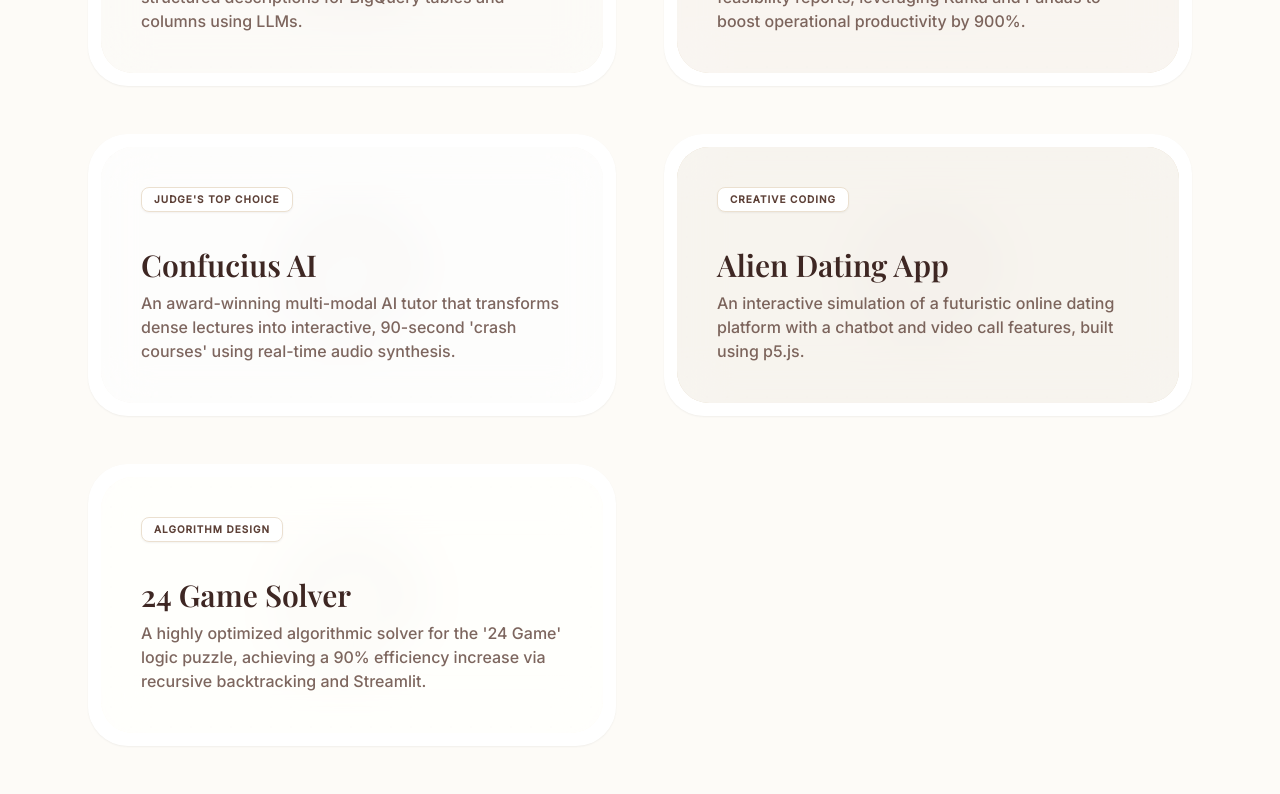
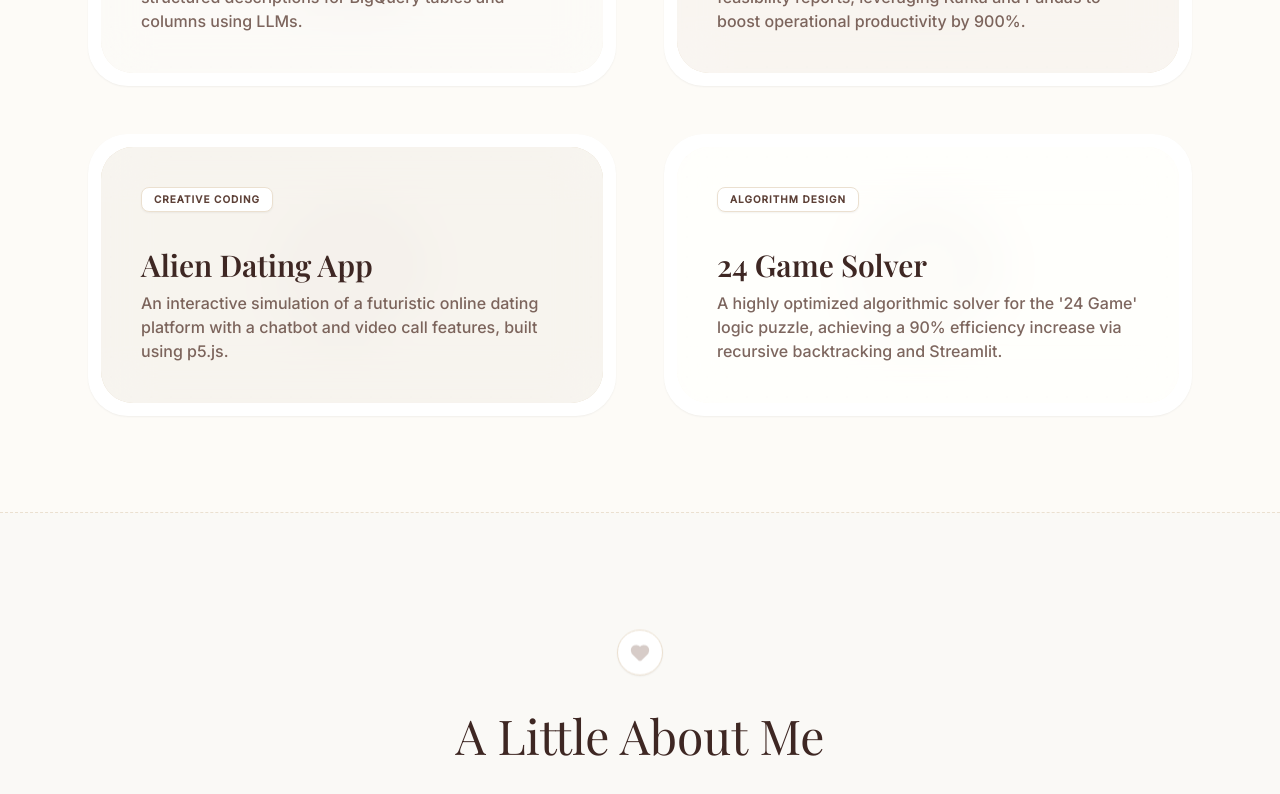
Before and after one commit to katparins/portfolio-site, a React (Vite) app: page / in a window 1280 px wide. Shown: the part 1100-1894 px from the top of the page. Built offline with nearby package versions, Linux system fonts and the light colour scheme; a web font is replaced by a local one.

Commit message:
fix: removed confucius project

```diff
--- a/src/App.jsx
+++ b/src/App.jsx
@@ -117,35 +117,6 @@
       outcome: "**Impact**\nThe tool automated a manual reporting process and increased efficiency by over 900%. It helped the operations team save hours of repetitive work, reduced human errors, and was later integrated into the backend system of the EV charging app.\n\n**Growth**\nThe project expanded my understanding of data automation, error handling, and how internal tools can create meaningful impact in real workflows.",
 
       stack: ["Python", "Pandas", "NumPy", "Microsoft Excel"]
-    }
-  },
-  {
-    id: "confucius",
-    title: "Confucius AI",
-    role: "Judge's Top Choice",
-    shortDesc: "An award-winning multi-modal AI tutor that transforms dense lectures into interactive, 90-second 'crash courses' using real-time audio synthesis.",
-    tags: ["GenAI", "React", "EdTech"],
-    color: "bg-[#FAF9F6]", // White/Linen
-    textColor: "text-[#8D6E63]",
-    rotation: "hover:rotate-2",
-    type: "Innovation",
-    image: "", // Add your image path here
-    liveUrl: "https://devpost.com/software/confucius", // Example placeholder
-    demoUrl: "https://youtube.com", // Example placeholder
-    detail: {
-      challenge: "Students struggle to digest hour-long lectures efficiently. We needed a way to bridge the gap between dense academic content and rapid engagement.",
-      solution: [
-        "Developed a multi-modal pipeline: Whisper for transcription, Gemini for summarization, ElevenLabs for audio generation.",
-        "Built a React/Tailwind frontend that visualizes key concepts in real-time as the AI speaks.",
-        "Optimized inference using Nano/Banana for near-instant feedback."
-      ],
-      process: [
-        { title: "Ideation", desc: "Brainstormed 'TikTok for Education'—how to make learning instant and engaging without losing depth." },
-        { title: "Backend Logic", desc: "Chained Whisper (audio-to-text) with Gemini (text-to-summary) for rapid content distillation." },
-        { title: "Voice Synthesis", desc: "Used ElevenLabs to give the AI a 'tutor' persona that speaks naturally, enhancing retention." },
-        { title: "Frontend Sync", desc: "Built a React interface that flashes visual cards in perfect sync with the AI audio timestamps." }
-      ],
-      stack: ["React", "Gemini", "Whisper", "Tailwind", "Nano/Banana"]
     }
   },
   {
```
